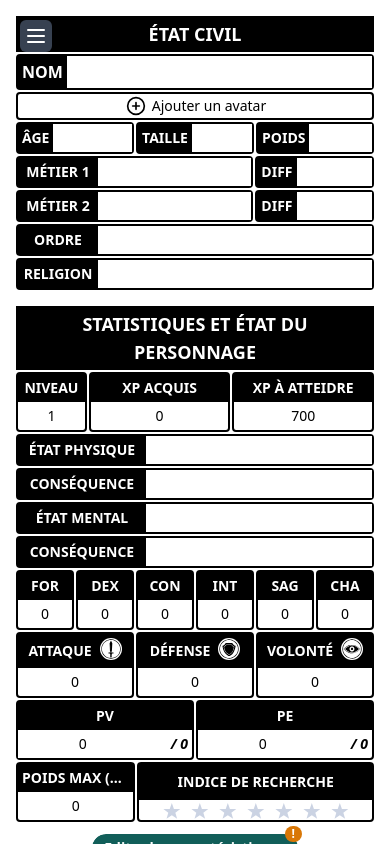
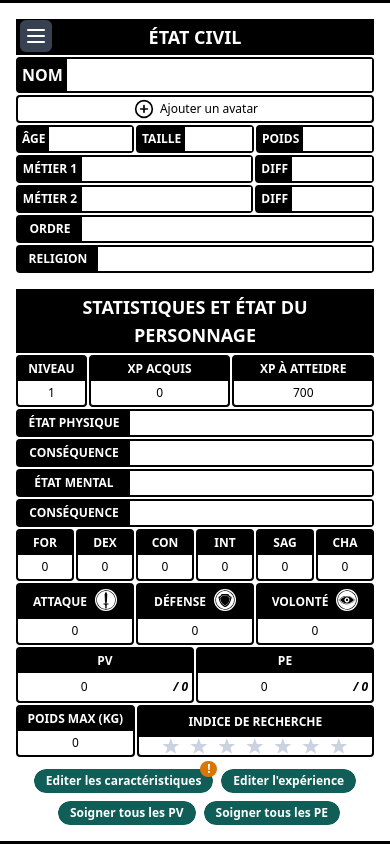
Before and after one commit to LucasPitzalis/2d6-FPI, a React (Vite) app: page / in a window 390 px wide. Built offline with nearby package versions, Linux system fonts and the light colour scheme.

Commit message:
improved responsive here an there

```diff
--- a/src/components/App.jsx
+++ b/src/components/App.jsx
@@ -16,7 +16,7 @@ function App() {
   const [isSheet, setIsSheet] = useState(true);
 
   const updateMedia = () => {
-    dispatch(setMobile(window.innerWidth < 640))
+    dispatch(setMobile(window.innerWidth < 400))
   };
 
   useEffect(() => {
@@ -34,7 +34,7 @@ function App() {
   }, [location]);
 
   return (
-    <div className="bg-black w-full min-h-screen min-w-screen text-sm flex items-center justify-between flex-col select-none">
+    <div className="bg-black w-full min-h-screen min-w-screen text-xs xxs:text-sm flex items-center justify-between flex-col select-none">
       <div className="flex flex-1 w-full min-w-[80%] items-center justify-between">
         <SideBar />
         <div className="flex flex-1 justify-center max-h-screen overflow-auto ">
--- a/src/components/character/Character.jsx
+++ b/src/components/character/Character.jsx
@@ -20,16 +20,16 @@ export default function Character() {
                     <Avatar />
                     <Measurements />
                     <Job />
-                    <InputField label="ordre" name="character.order" labelStyles="w-20" />
+                    <InputField label="ordre" name="character.order" labelStyles="w-16 xxs:w-20" />
                     <InputField label="religion" name="character.religion" labelStyles="w-20"/>
                 </div>
                 <div className="flex flex-col space-y-0.5 justify-between w-full sm:w-1/2">
                     <SectionTitle title="statistiques et état du personnage" />
                     <Level />
-                    <InputField label="état physique" name="character.physicalCondition" labelStyles="w-32"/>
-                    <InputField label="conséquence" name="character.physicalConsequences" labelStyles="w-32"/>
-                    <InputField label="état mental" name="character.mentalCondition" labelStyles="w-32"/>
-                    <InputField label="conséquence" name="character.mentalConsequences" labelStyles="w-32"/>
+                    <InputField label="état physique" name="character.physicalCondition" labelStyles="w-28 xxs:w-32"/>
+                    <InputField label="conséquence" name="character.physicalConsequences" labelStyles="w-28 xxs:w-32"/>
+                    <InputField label="état mental" name="character.mentalCondition" labelStyles="w-28 xxs:w-32"/>
+                    <InputField label="conséquence" name="character.mentalConsequences" labelStyles="w-28 xxs:w-32"/>
                     <Stats />
                     <div className="flex space-x-0.5">
                         <StaticField label="poids max (kg)" name="character.maxWeight" styles="w-1/3" value={maxWeight()} vertical />
--- a/src/components/character/Job.jsx
+++ b/src/components/character/Job.jsx
@@ -4,11 +4,11 @@ export default function Job() {
     return (
         <>
             <div className="flex space-x-0.5">
-                <InputField label="métier 1" name="character.job1" styles="w-2/3" labelStyles="w-20"/>
+                <InputField label="métier 1" name="character.job1" styles="w-2/3" labelStyles="w-16 xxs:w-20"/>
                 <InputField htmlType="number" label="diff" name="character.difficulty1" styles="w-1/3" regex={/^\d{0,2}$/} center />
             </div>
             <div className="flex space-x-0.5">
-                <InputField label="métier 2" name="character.job2" styles="w-2/3" labelStyles="w-20"/>
+                <InputField label="métier 2" name="character.job2" styles="w-2/3" labelStyles="w-16 xxs:w-20"/>
                 <InputField htmlType="number" label="diff" name="character.difficulty2" styles="w-1/3" regex={/^\d{0,2}$/} center />
             </div>
         </>
--- a/src/components/context/DropdownItem.jsx
+++ b/src/components/context/DropdownItem.jsx
@@ -14,7 +14,7 @@ export default function DropdownItem({ header, children, defaultOpen}) {
     }, [contentRef, children]);
 
     return (
-        <div className={`flex flex-col ${isOpen ? 'gap-y-1' : ''}`}>
+        <div className={`flex flex-col w-full ${isOpen ? 'gap-y-1' : ''}`}>
             <div className="flex justify-between items-center bg-black w-full p-1">
                 <div className="flex flex-wrap gap-x-1 grow font-semibold">
                     { header }
--- a/src/components/modals/EditAbilities.jsx
+++ b/src/components/modals/EditAbilities.jsx
@@ -48,7 +48,7 @@ export default function EditAbilities() {
     }
 
     return (
-        <form className="flex flex-col space-y-2 align-start mt-2 sm:p-2" onSubmit={handleSubmit}>
+        <form className="flex flex-col space-y-2 align-start mt-2 xxs:p-2" onSubmit={handleSubmit}>
             <p>Points restants : <span className={`font-bold ${remainingPoints < 0 && 'text-red-600'}`}>{remainingPoints}</span></p>
             <table className="table-auto text-center mt-2">
                 <thead>
--- a/src/components/modals/EditPetStats.jsx
+++ b/src/components/modals/EditPetStats.jsx
@@ -73,7 +73,7 @@ export default function EditPetStats() {
     }
 
     return (
-        <form className="flex flex-col space-y-2 align-start mt-2 sm:p-2" onSubmit={handleSubmit}>
+        <form className="flex flex-col space-y-2 align-start mt-2 xxs:p-2" onSubmit={handleSubmit}>
             <div className="relative border-b border-gray-400 pb-2 flex flex-col justify-between space-y-1">
                 <h4 className="font-bold">Sélection du familier :</h4>
                 <select className="border border-black rounded" onChange={(e) => setPetIndex(e.target.value)} >
--- a/src/components/modals/Modal.jsx
+++ b/src/components/modals/Modal.jsx
@@ -57,7 +57,7 @@ export default function Modal() {
 
     return (
         <div className="fixed top-0 right-0 bottom-0 left-0 bg-black/50 flex justify-center items-center z-20">
-            <dialog open className="rounded bg-white text-xs sm:text-base p-2 sm:p-3">
+            <dialog open className="rounded bg-white text-xs xxs:text-base p-2 xss:p-3">
                 <div className="relative border-b border-gray-400 flex justify-between">
                     <h3 className="font-bold">{modalTitle}</h3>
                     <div className="relative bottom-0.5"><IconButton size={isMobile ? 15 : 20} icon={"close"} handler={() => dispatch(handleModal(false))} /></div>
--- a/src/reducers/app.js
+++ b/src/reducers/app.js
@@ -2,7 +2,7 @@ import { HANDLE_MODAL, SET_EXPORT_BLOB_URL, SET_MOBILE } from "../actions/app";
 
 const initialState = {
     modal: false,
-    isMobile: window.innerWidth < 640,
+    isMobile: window.innerWidth < 400,
     exportBlobUrl: null,
 };
 
```
Also changed, not shown: src/components/pets/Pet.jsx (+11 -11 lines).
